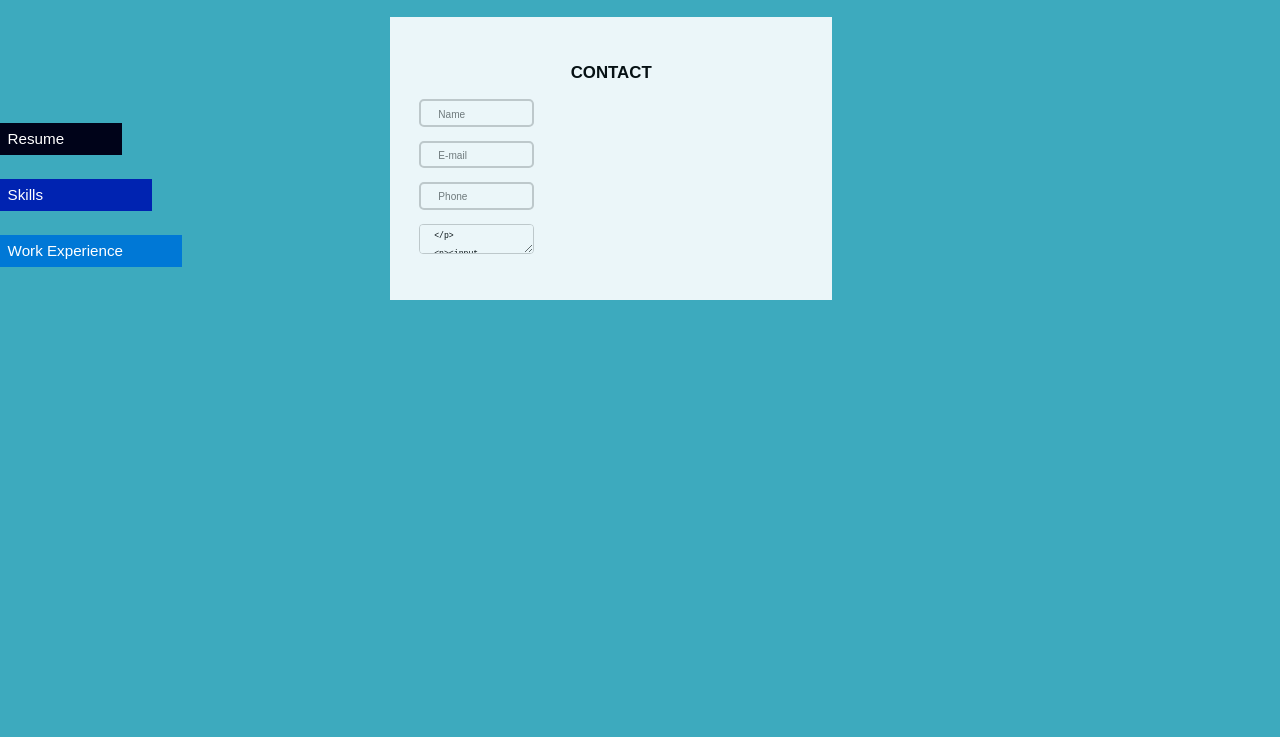
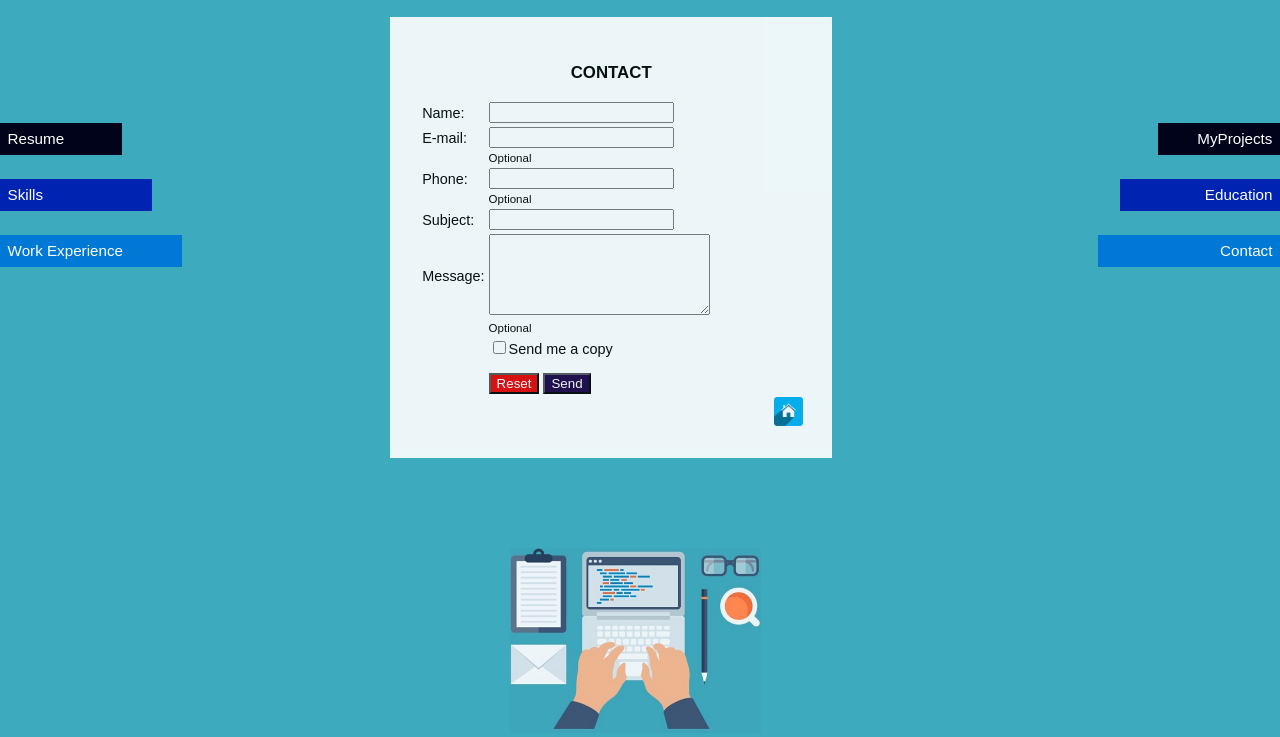
Before and after one commit to santiagodeveloper/mywebsite, a plain HTML site: page contact.html in a window 1280 px wide. Shown: the part 63-800 px from the top of the page. Drawn offline with Linux system fonts and the light colour scheme.

Commit message:
Add files via upload

```diff
--- a/contact.html
+++ b/contact.html
@@ -62,17 +62,69 @@ and open the template in the editor.
 
         <div class="myform" >
             <h3 style="text-align: center">CONTACT</h3>
+                <form onsubmit="return(checkmmail())" action="mailto:eduardo@gmx.at" name="cform" id="cform" method="post">
+                    <table>
+                        <tr>
+                       <td>Name:
+                       </td>
+                        <td><input type="text" name="yourname" id="yourname" required>
+                       </td>
+                      </tr>
+                      <tr>
+                      <td>
+                        E-mail:
+                       </td>
+                        <td>
+                         <input type="email" name="email" id="email" required>
+                        </td>
 
-            <form>
-                <p><input type="text" id="name" class="iform" placeholder="Name" required></p>
-                <p><input type="email" class="iform" id="email" placeholder="E-mail" required></p>
-                <p><input type="tel" class="iform" id="phone" placeholder="Phone" ></p>
-                 <p><textarea class="iform" id="message" placeholder="Your message" required></p>
-                 <p><input class="buttom" type="reset" value="Apagar">
-                    <input class="buttom" value="Send" type="submit" ></p>
+                      </tr>
+                      <tr><td></td><td class="optional">Optional</td></tr>
+                      <tr>
+                       <td>
+                        Phone:
+                       </td>
+                       <td>
+                        <input type="number" name="telephone" id="phone">
+                       </td>
+                       </tr>
+                       <tr>
+                        <td></td><td class="optional">Optional</td>
+                       </tr>
+                      <tr>
+                          <td>
+                        Subject:
+                          </td>
+                          <td>
+                             <input type="text" name="subject" id="subject">
+                          </td>
+
+                      </tr>
+
+                       <tr>
+                         <td>
+                           Message:
+                         </td>
+                         <td>
+                           <textarea rows="5" cols="25" name="message" id="message" required></textarea>
+                         </td>
+                        </tr>
+
+                        <tr>
+                            <td></td><td class="optional">Optional</td></tr>
+                        <tr>
+                        <td></td>
+                            <td>
+                                <input type="checkbox" name="email_sendcopy" id="send_copy" onclick="copyemail()" value='Copy Sent'/>Send me a copy
+
+                           <div class="buttons">
+                           <br><input type="reset" value="Reset" id="reset">
+                           <input type="submit" value="Send" id="send">
+                           </div>
+                        </td>
+
+                    </table>
                 </form>
-
-
 
                 <div style='text-align: right'>
                     <a href="index.html" ><img id="myhome" src="home.png" alt="home"></a>
```
